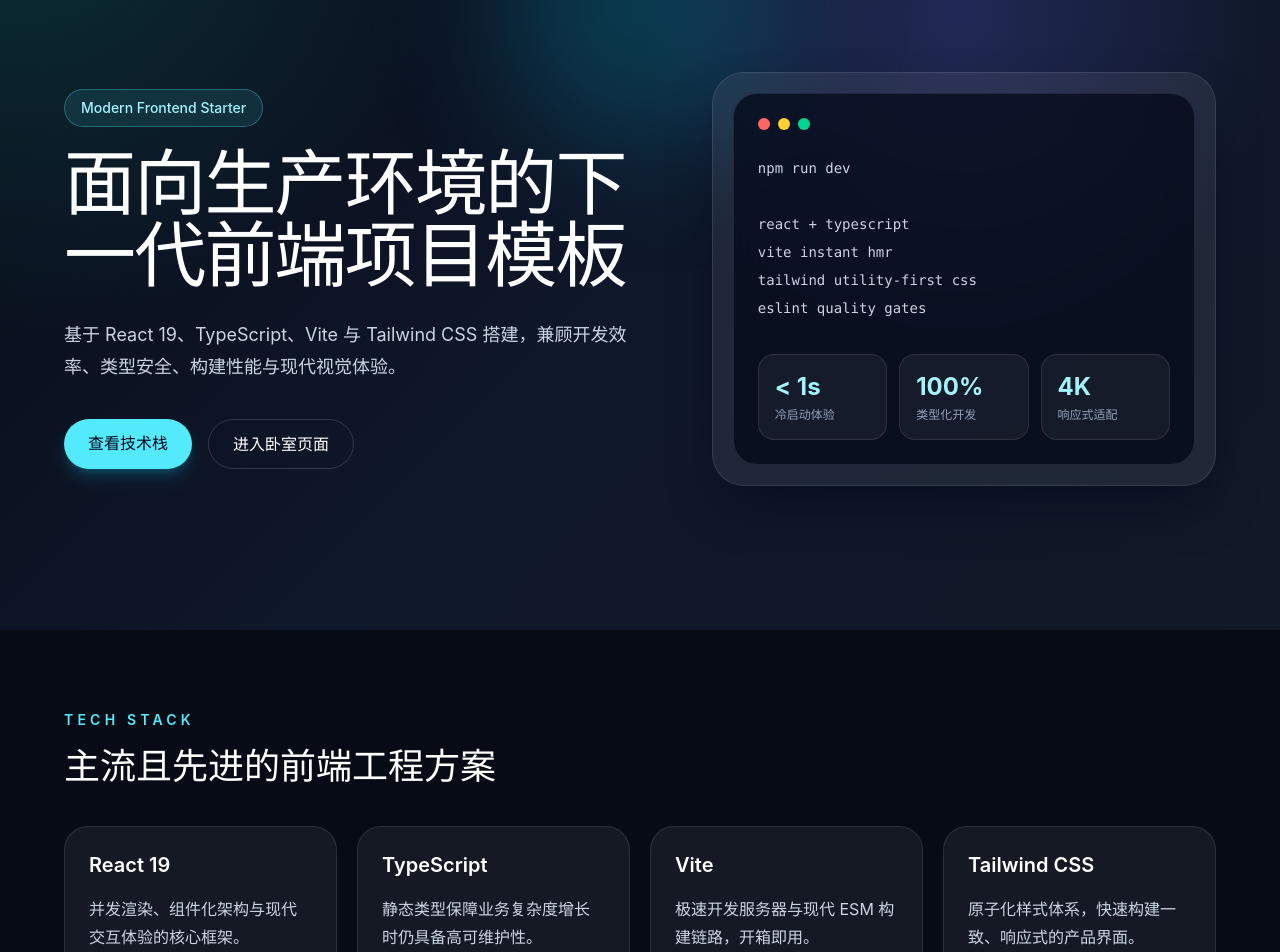
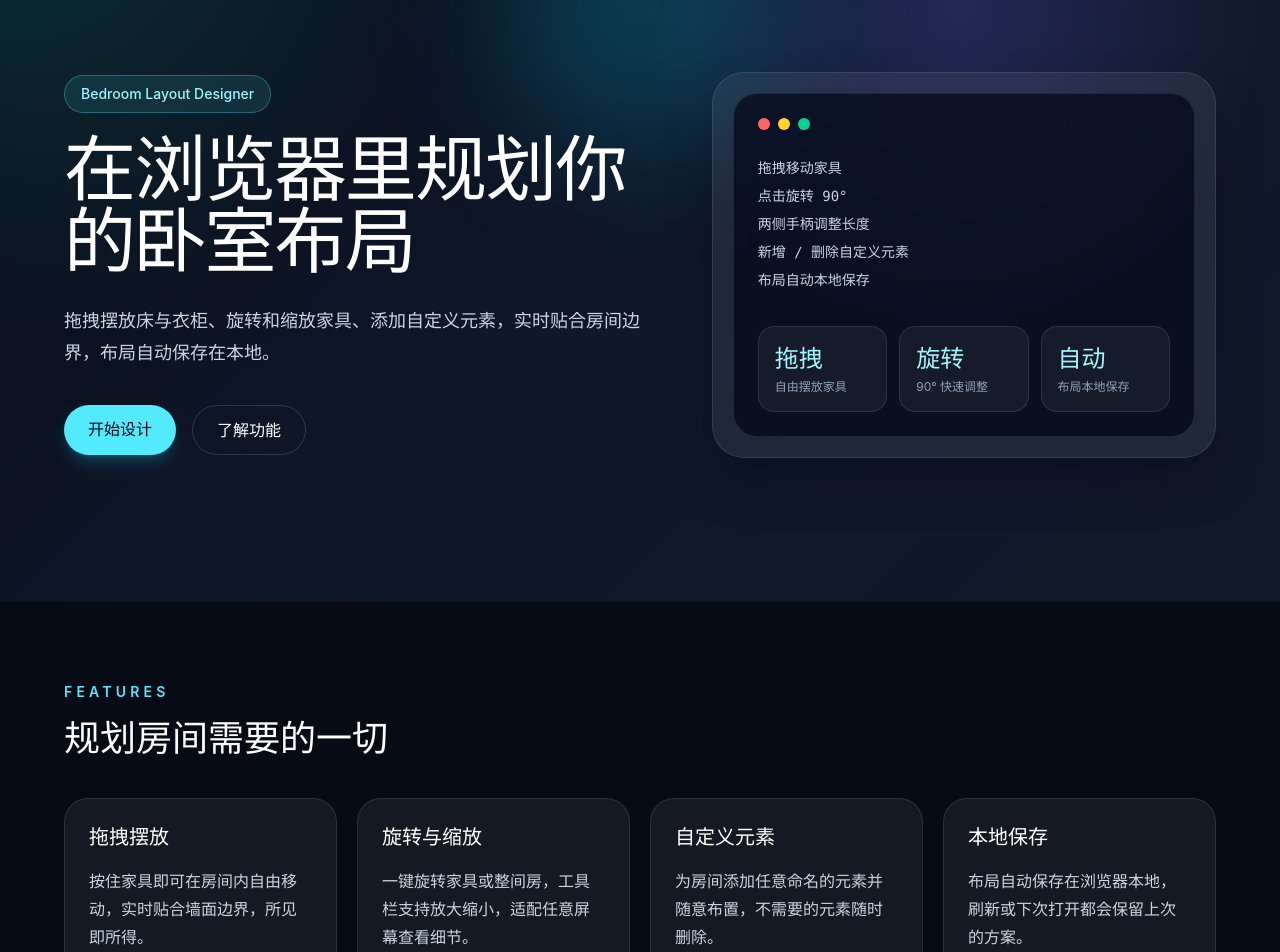
Before and after one commit to liubo0S/house, a React (Vite) app: page / in a window 1280 px wide. Shown: the part 140-1092 px from the top of the page. Built offline with nearby package versions, Linux system fonts and the light colour scheme.

Commit message:
content: rewrite Home page around the bedroom layout designer

```diff
--- a/src/pages/Home/index.tsx
+++ b/src/pages/Home/index.tsx
@@ -1,28 +1,28 @@
 import { Link } from 'react-router-dom'
 
-const stackItems = [
+const features = [
   {
-    name: 'React 19',
-    description: '并发渲染、组件化架构与现代交互体验的核心框架。',
+    name: '拖拽摆放',
+    description: '按住家具即可在房间内自由移动，实时贴合墙面边界，所见即所得。',
   },
   {
-    name: 'TypeScript',
-    description: '静态类型保障业务复杂度增长时仍具备高可维护性。',
+    name: '旋转与缩放',
+    description: '一键旋转家具或整间房，工具栏支持放大缩小，适配任意屏幕查看细节。',
   },
   {
-    name: 'Vite',
-    description: '极速开发服务器与现代 ESM 构建链路，开箱即用。',
+    name: '自定义元素',
+    description: '为房间添加任意命名的元素并随意布置，不需要的元素随时删除。',
   },
   {
-    name: 'Tailwind CSS',
-    description: '原子化样式体系，快速构建一致、响应式的产品界面。',
+    name: '本地保存',
+    description: '布局自动保存在浏览器本地，刷新或下次打开都会保留上次的方案。',
   },
 ]
 
 const metrics = [
-  ['< 1s', '冷启动体验'],
-  ['100%', '类型化开发'],
-  ['4K', '响应式适配'],
+  ['拖拽', '自由摆放家具'],
+  ['旋转', '90° 快速调整'],
+  ['自动', '布局本地保存'],
 ]
 
 export default function HomePage() {
@@ -42,43 +42,35 @@
               to="/bedroom"
               className="rounded-full border border-cyan-300/30 bg-cyan-300/10 px-4 py-2 text-sm text-cyan-100 transition hover:border-cyan-300/70 hover:bg-cyan-300/15"
             >
-              Bedroom
+              进入设计器
             </Link>
-            <a
-              href="https://vite.dev"
-              target="_blank"
-              rel="noreferrer"
-              className="rounded-full border border-white/10 px-4 py-2 text-sm text-slate-300 transition hover:border-cyan-300/70 hover:text-white"
-            >
-              Vite Docs
-            </a>
           </div>
         </nav>
 
         <div className="mx-auto grid max-w-7xl items-center gap-14 py-20 lg:grid-cols-[1.08fr_0.92fr] lg:py-28">
           <div>
             <p className="mb-5 inline-flex rounded-full border border-cyan-300/30 bg-cyan-300/10 px-4 py-2 text-sm font-medium text-cyan-200">
-              Modern Frontend Starter
+              Bedroom Layout Designer
             </p>
             <h1 className="max-w-4xl text-5xl font-black tracking-tight text-white sm:text-6xl lg:text-7xl">
-              面向生产环境的下一代前端项目模板
+              在浏览器里规划你的卧室布局
             </h1>
             <p className="mt-7 max-w-2xl text-lg leading-8 text-slate-300">
-              基于 React 19、TypeScript、Vite 与 Tailwind CSS 搭建，兼顾开发效率、类型安全、构建性能与现代视觉体验。
+              拖拽摆放床与衣柜、旋转和缩放家具、添加自定义元素，实时贴合房间边界，布局自动保存在本地。
             </p>
             <div className="mt-9 flex flex-col gap-4 sm:flex-row">
-              <a
-                href="#stack"
+              <Link
+                to="/bedroom"
                 className="rounded-full bg-cyan-300 px-6 py-3 text-center font-semibold text-slate-950 shadow-lg shadow-cyan-500/25 transition hover:bg-cyan-200"
               >
-                查看技术栈
-              </a>
-              <Link
-                to="/bedroom"
+                开始设计
+              </Link>
+              <a
+                href="#features"
                 className="rounded-full border border-white/15 px-6 py-3 text-center font-semibold text-white transition hover:border-white/35 hover:bg-white/10"
               >
-                进入卧室页面
-              </Link>
+                了解功能
+              </a>
             </div>
           </div>
 
@@ -90,12 +82,11 @@
                 <span className="size-3 rounded-full bg-emerald-400" />
               </div>
               <pre className="overflow-hidden text-sm leading-7 text-slate-300">
-                <code>{`npm run dev
-
-react + typescript
-vite instant hmr
-tailwind utility-first css
-eslint quality gates`}</code>
+                <code>{`拖拽移动家具
+点击旋转 90°
+两侧手柄调整长度
+新增 / 删除自定义元素
+布局自动本地保存`}</code>
               </pre>
               <div className="mt-8 grid gap-3 sm:grid-cols-3">
                 {metrics.map(([value, label]) => (
@@ -110,14 +101,14 @@
         </div>
       </section>
 
-      <section id="stack" className="px-6 py-20 sm:px-10 lg:px-16">
+      <section id="features" className="px-6 py-20 sm:px-10 lg:px-16">
         <div className="mx-auto max-w-7xl">
           <div className="max-w-2xl">
-            <p className="text-sm font-semibold uppercase tracking-[0.3em] text-cyan-300">Tech Stack</p>
-            <h2 className="mt-4 text-3xl font-bold text-white sm:text-4xl">主流且先进的前端工程方案</h2>
+            <p className="text-sm font-semibold uppercase tracking-[0.3em] text-cyan-300">Features</p>
+            <h2 className="mt-4 text-3xl font-bold text-white sm:text-4xl">规划房间需要的一切</h2>
           </div>
           <div className="mt-10 grid gap-5 md:grid-cols-2 xl:grid-cols-4">
-            {stackItems.map((item) => (
+            {features.map((item) => (
               <article
                 key={item.name}
                 className="rounded-3xl border border-white/10 bg-white/[0.06] p-6 transition hover:-translate-y-1 hover:border-cyan-300/40 hover:bg-white/[0.09]"
```
